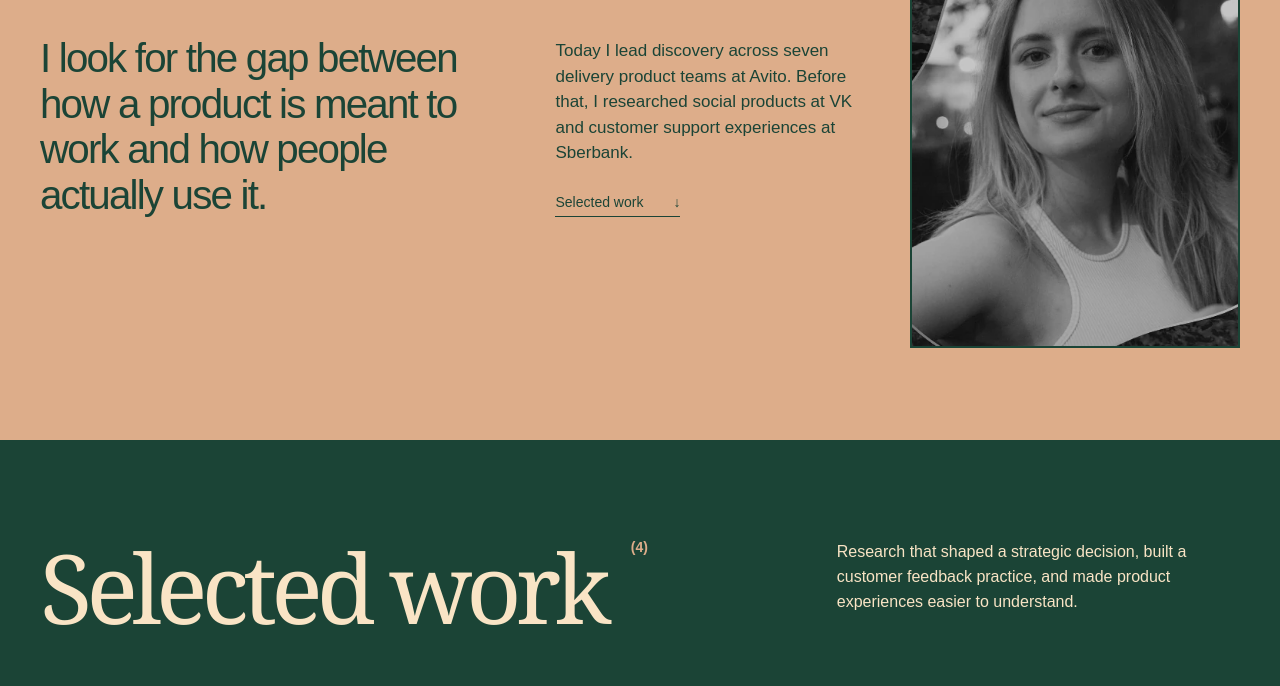
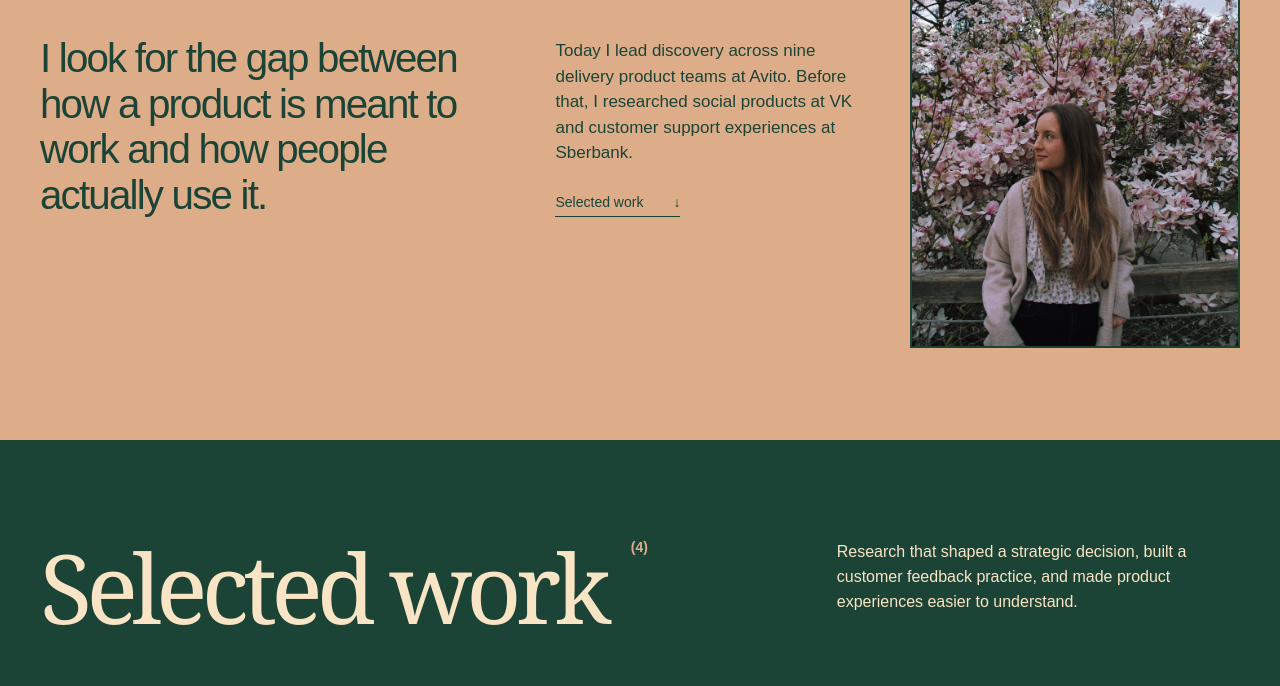
Before and after one commit to nyankrek/anna-research-cases, a plain HTML site: page index.html in a window 1280 px wide. Shown: the part 414-1100 px from the top of the page. Drawn offline with Linux system fonts and the light colour scheme.

Commit message:
Update homepage portrait and correct delivery team count

```diff
--- a/index.html
+++ b/index.html
@@ -7,7 +7,7 @@
   <meta name="theme-color" content="#F9E4C5">
   <meta name="description" content="Anna Krekova is a UX researcher working across product discovery, customer experience and research practice.">
   <title>Anna Krekova — UX research</title>
-  <link rel="stylesheet" href="styles.css?v=covers-2026b">
+  <link rel="stylesheet" href="styles.css?v=portrait-2026">
 </head>
 <body class="home-page">
   <a class="skip-link" href="#main">Skip to content</a>
@@ -27,11 +27,11 @@
       <div class="intro-grid">
         <p class="intro-role">I look for the gap between how a product is meant to work and how people actually use it.</p>
         <div class="intro-context">
-          <p>Today I lead discovery across seven delivery product teams at Avito. Before that, I researched social products at VK and customer support experiences at Sberbank.</p>
+          <p>Today I lead discovery across nine delivery product teams at Avito. Before that, I researched social products at VK and customer support experiences at Sberbank.</p>
           <a class="underlined-link" href="#work">Selected work <span aria-hidden="true">↓</span></a>
         </div>
         <figure class="intro-portrait">
-          <div class="portrait-frame"><img src="assets/anna-portrait.webp" alt="Portrait of Anna Krekova" fetchpriority="high"></div>
+          <div class="portrait-frame"><img src="assets/anna-spring.jpg" alt="Anna Krekova among spring blossoms" fetchpriority="high"></div>
         </figure>
       </div>
     </section>
--- a/styles.css
+++ b/styles.css
@@ -33,7 +33,7 @@ img{display:block;max-width:100%}
 .intro-context p{font-size:16px}
 .intro-portrait{margin:0;justify-self:end;width:100%;max-width:250px}
 .portrait-frame{width:100%;height:300px;overflow:hidden;background:#88A33B}
-.intro-portrait img{width:100%;height:100%;object-fit:cover;transform:scale(1.25);filter:grayscale(1)}
+.intro-portrait img{width:100%;height:100%;object-fit:cover;object-position:center bottom}
 .intro-portrait figcaption{font-size:11px;line-height:1.4;color:var(--muted);margin-top:9px}
 .section-heading h2{font:400 clamp(52px,5.6vw,80px)/.98 Georgia,serif;letter-spacing:-.06em}
 .section-heading h2 sup{font:700 14px/1 var(--font);letter-spacing:0;color:var(--accent);vertical-align:top;margin-left:6px}
@@ -62,7 +62,6 @@ img{display:block;max-width:100%}
 .home-page .intro-context p{font-size:17px;line-height:1.5}
 .home-page .intro-portrait{width:100%;max-width:330px;transform:translateY(-98px);margin-bottom:-98px}
 .home-page .portrait-frame{height:410px;border:2px solid var(--ink);background:#1B4436}
-.home-page .intro-portrait img{transform:scale(1.25)}
 .home-page .work-section{width:100%;max-width:none;margin:0;padding:100px max(40px,calc((100vw - 1240px)/2)) 132px;background:#1B4436;color:#F9E4C5;border-top:0}
 .home-page .section-heading{margin-bottom:98px}
 .home-page .section-heading h2{font-size:clamp(70px,7.5vw,112px);color:#F9E4C5}
```
Also changed, not shown: assets/anna-spring.jpg (added).
